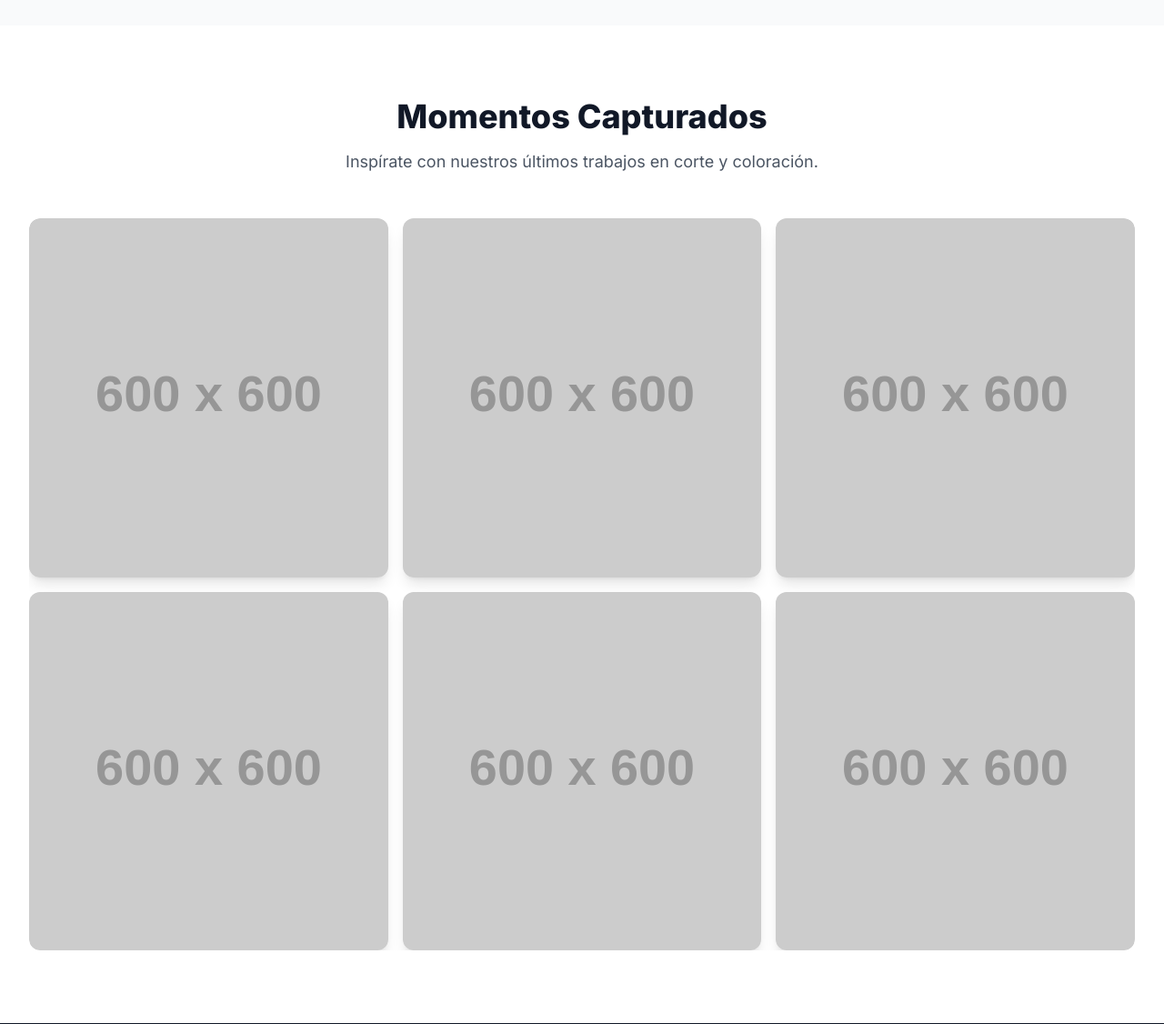
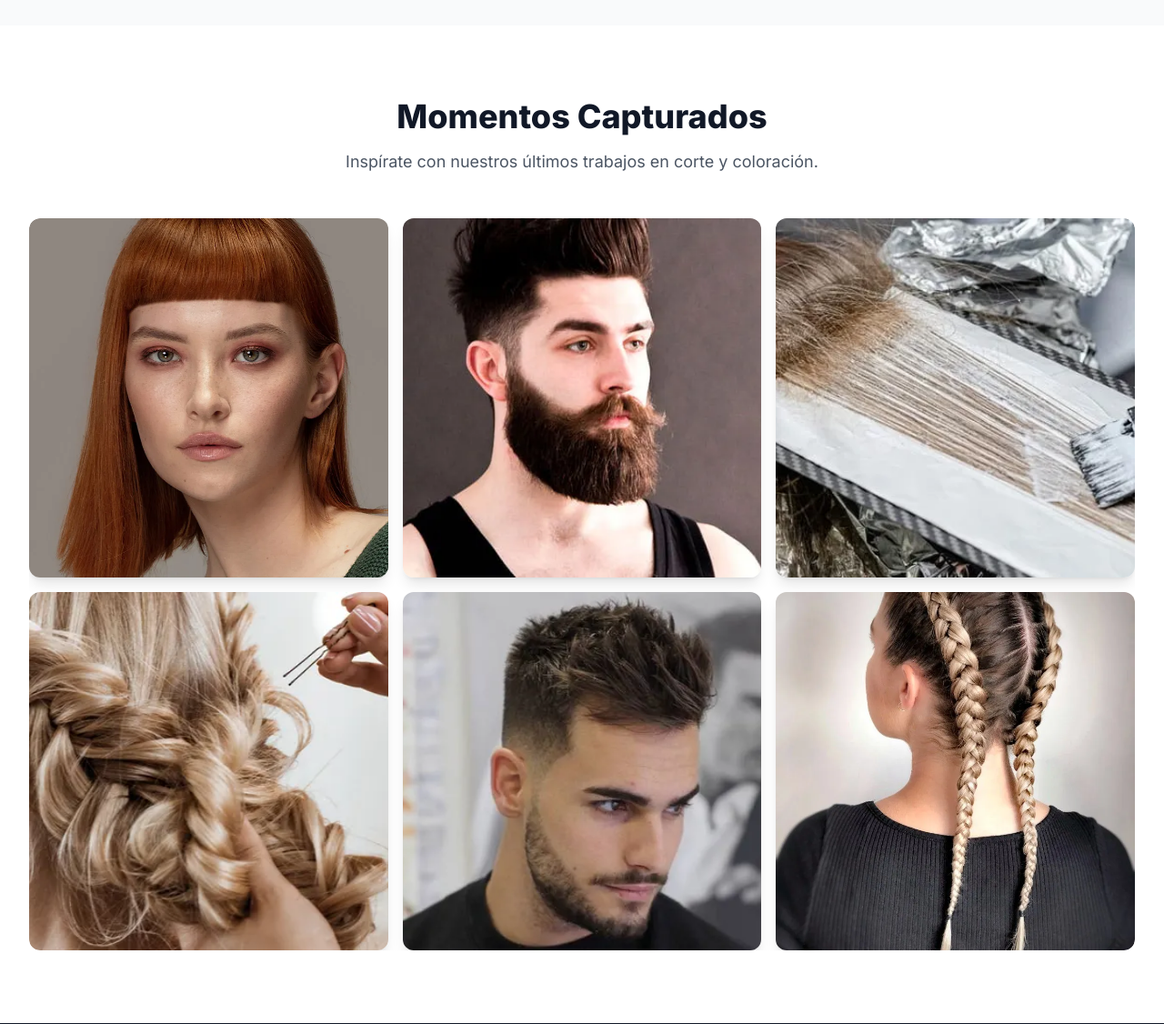
Before and after one commit to Diegopixeles/peluqueria, a PHP site: page / in a window 1280 px wide. Shown: the part 1152-2278 px from the top of the page at 91% size. Run offline with PHP 8.4, Linux system fonts and the light colour scheme; data comes from the database, SQL or seed files in the repository; grey boxes labelled with a size stand in for pictures from a placeholder-image service; some libraries are stand-ins or nearby versions.

Commit message:
Finalizado

```diff
--- a/Pagina/index.php
+++ b/Pagina/index.php
@@ -184,23 +184,41 @@ if (empty($serviciosParaMostrar)) {
 
             <!-- Grid de 6 imágenes de galería (placeholder de colores) -->
             <div class="grid grid-cols-2 md:grid-cols-3 gap-4 rounded-xl overflow-hidden">
-                <div class="aspect-square overflow-hidden rounded-xl shadow-lg hover:opacity-75 transition duration-300">
-                    <img src="https://placehold.co/600x600/F59E0B/FFF?text=Corte Femenino" alt="Corte Femenino" class="object-cover w-full h-full">
+                <div class="aspect-square overflow-hidden rounded-xl shadow-lg hover:opacity-75 transition duration-300 relative group">
+                    <img src="../peinados/corte femenino.webp" alt="Corte Femenino" class="object-cover w-full h-full">
+                    <div class="absolute inset-0 bg-black bg-opacity-0 group-hover:bg-opacity-40 transition flex items-center justify-center">
+                        <span class="text-white font-bold text-lg opacity-0 group-hover:opacity-100 transition drop-shadow-md">Corte Femenino</span>
+                    </div>
                 </div>
-                <div class="aspect-square overflow-hidden rounded-xl shadow-lg hover:opacity-75 transition duration-300">
-                    <img src="https://placehold.co/600x600/3B82F6/FFF?text=Barberia Clásica" alt="Barbería Clásica" class="object-cover w-full h-full">
+                <div class="aspect-square overflow-hidden rounded-xl shadow-lg hover:opacity-75 transition duration-300 relative group">
+                    <img src="../peinados/corte de barba.webp" alt="Barbería Clásica" class="object-cover w-full h-full">
+                    <div class="absolute inset-0 bg-black bg-opacity-0 group-hover:bg-opacity-40 transition flex items-center justify-center">
+                        <span class="text-white font-bold text-lg opacity-0 group-hover:opacity-100 transition drop-shadow-md">Barbería Clásica</span>
+                    </div>
                 </div>
-                <div class="aspect-square overflow-hidden rounded-xl shadow-lg hover:opacity-75 transition duration-300">
-                    <img src="https://placehold.co/600x600/EF4444/FFF?text=Decoloraciones" alt="Decoloraciones" class="object-cover w-full h-full">
+                <div class="aspect-square overflow-hidden rounded-xl shadow-lg hover:opacity-75 transition duration-300 relative group">
+                    <img src="../peinados/decoloración.webp" alt="Decoloraciones" class="object-cover w-full h-full">
+                    <div class="absolute inset-0 bg-black bg-opacity-0 group-hover:bg-opacity-40 transition flex items-center justify-center">
+                        <span class="text-white font-bold text-lg opacity-0 group-hover:opacity-100 transition drop-shadow-md">Decoloraciones</span>
+                    </div>
                 </div>
-                <div class="aspect-square overflow-hidden rounded-xl shadow-lg hover:opacity-75 transition duration-300">
-                    <img src="https://placehold.co/600x600/10B981/FFF?text=Peinado de Evento" alt="Peinado de Evento" class="object-cover w-full h-full">
+                <div class="aspect-square overflow-hidden rounded-xl shadow-lg hover:opacity-75 transition duration-300 relative group">
+                    <img src="../peinados/de evento.webp" alt="Peinado de Evento" class="object-cover w-full h-full">
+                    <div class="absolute inset-0 bg-black bg-opacity-0 group-hover:bg-opacity-40 transition flex items-center justify-center">
+                        <span class="text-white font-bold text-lg opacity-0 group-hover:opacity-100 transition drop-shadow-md">Peinado de Evento</span>
+                    </div>
                 </div>
-                <div class="aspect-square overflow-hidden rounded-xl shadow-lg hover:opacity-75 transition duration-300">
-                    <img src="https://placehold.co/600x600/6366F1/FFF?text=Corte Masculino" alt="Corte Masculino" class="object-cover w-full h-full">
+                <div class="aspect-square overflow-hidden rounded-xl shadow-lg hover:opacity-75 transition duration-300 relative group">
+                    <img src="../peinados/corte masculino.webp" alt="Corte Masculino" class="object-cover w-full h-full">
+                    <div class="absolute inset-0 bg-black bg-opacity-0 group-hover:bg-opacity-40 transition flex items-center justify-center">
+                        <span class="text-white font-bold text-lg opacity-0 group-hover:opacity-100 transition drop-shadow-md">Corte Masculino</span>
+                    </div>
                 </div>
-                <div class="aspect-square overflow-hidden rounded-xl shadow-lg hover:opacity-75 transition duration-300">
-                    <img src="https://placehold.co/600x600/EC4899/FFF?text=Trenzas" alt="Trenzas" class="object-cover w-full h-full">
+                <div class="aspect-square overflow-hidden rounded-xl shadow-lg hover:opacity-75 transition duration-300 relative group">
+                    <img src="../peinados/trenzas.webp" alt="Trenzas" class="object-cover w-full h-full">
+                    <div class="absolute inset-0 bg-black bg-opacity-0 group-hover:bg-opacity-40 transition flex items-center justify-center">
+                        <span class="text-white font-bold text-lg opacity-0 group-hover:opacity-100 transition drop-shadow-md">Trenzas</span>
+                    </div>
                 </div>
             </div>
         </div>
```
Also changed, not shown: peinados/corte de barba.webp (added), peinados/corte femenino.webp (added), peinados/corte masculino.webp (added), peinados/de evento.webp (added), peinados/decoloración.webp (added), peinados/trenzas.webp (added).
